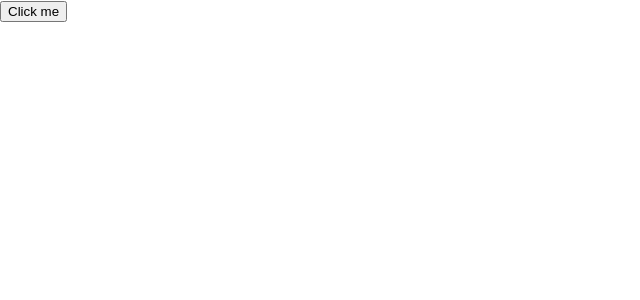
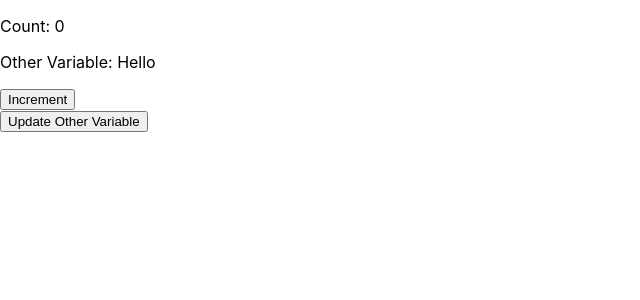
Before and after one commit to AbdullahKhan33/ReactTutorial, a React (Create React App) app: page / in a window 1280 px wide. Shown: the top 300 px of the page, without its empty margins (0-640 px from the left). Built offline with nearby package versions, Linux system fonts and the light colour scheme.

Commit message:
Advanced Hooks

```diff
--- a/src/App.js
+++ b/src/App.js
@@ -1,14 +1,15 @@
 import React from 'react';
-import Button from './Button';
+import Counter from './Counter';
+import ParentComponent from './ParentComponent';
 
 function App() {
-  const handleClick = () => {
-    console.log('Button clicked!');
-  };
-
   return (
     <div>
-      <Button onClick={handleClick} label="Click me" />
+      {/* First Example */}
+      {/* <Counter /> */}
+
+      {/* Second Example */}
+      <ParentComponent/>
     </div>
   );
 }
--- /dev/null
+++ b/src/ChildComponent.jsx
@@ -0,0 +1,11 @@
+import React from 'react';
+
+const ChildComponent = ({ onIncrement }) => {
+  return (
+    <div>
+      <button onClick={onIncrement}>Increment</button>
+    </div>
+  );
+};
+
+export default ChildComponent;
--- /dev/null
+++ b/src/Counter.jsx
@@ -0,0 +1,19 @@
+import React, { useState, useCallback } from 'react';
+
+const Counter = () => {
+  const [count, setCount] = useState(0);
+
+  // Define the callback function using useCallback
+  function increment() {
+    setCount(prevCount => prevCount + 1);
+  };
+
+  return (
+    <div>
+      <p>Count: {count}</p>
+      <button onClick={increment}>Increment</button>
+    </div>
+  );
+};
+
+export default Counter;
--- /dev/null
+++ b/src/ParentComponent.jsx
@@ -0,0 +1,25 @@
+import React, { useState, useCallback } from 'react';
+import ChildComponent from './ChildComponent';
+
+const ParentComponent = () => {
+  const [count, setCount] = useState(0);
+  const [otherVariable, setOtherVariable] = useState('Hello');
+
+  // Define the callback function using useCallback
+  const increment = useCallback(() => {
+    setCount(prevCount => prevCount + 1);
+  }, []);
+
+  return (
+    <div>
+      <p>Count: {count}</p>
+      <p>Other Variable: {otherVariable}</p>
+      <ChildComponent onIncrement={increment} />
+      <button onClick={() => setOtherVariable('Hello World')}>
+        Update Other Variable
+      </button>
+    </div>
+  );
+};
+
+export default ParentComponent;
```
